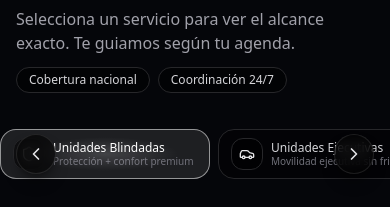
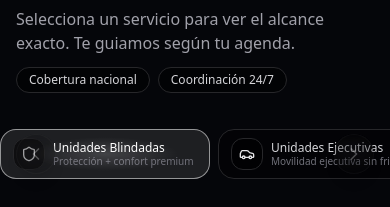
Before and after one commit to mfuentesf/ELITEWEB, a Next.js app: page / in a window 390 px wide. Shown: the part 1282-1489 px from the top of the page. Built offline with nearby package versions, Linux system fonts and the light colour scheme.

Commit message:
Update page.tsx

```diff
--- a/src/app/page.tsx
+++ b/src/app/page.tsx
@@ -385,12 +385,15 @@ function ServicesTabs() {
           onClick={() => scrollTabs("left")}
           disabled={!canLeft}
           className={[
-            "md:hidden absolute left-0 top-1/2 -translate-y-1/2 z-10",
-            "h-10 w-10 rounded-full border border-white/10 bg-black/60 backdrop-blur",
-            "grid place-items-center shadow-lg shadow-black/40",
-            "transition active:scale-95",
-            canLeft ? "opacity-100" : "opacity-0 pointer-events-none",
-          ].join(" ")}
+  "md:hidden absolute left-0 top-1/2 -translate-y-1/2 z-10",
+  "h-10 w-10 rounded-full border border-white/10 bg-black/40 backdrop-blur",
+  "grid place-items-center shadow-lg shadow-black/30",
+  "transition duration-200",
+  "opacity-30 hover:opacity-85 active:opacity-90",
+  "hover:bg-black/55 active:bg-black/60",
+  canLeft ? "pointer-events-auto" : "opacity-0 pointer-events-none",
+].join(" ")}
+
           aria-label="Ver servicios anteriores"
         >
           <ChevronLeft className="h-5 w-5 text-zinc-200" />
@@ -402,12 +405,15 @@ function ServicesTabs() {
           onClick={() => scrollTabs("right")}
           disabled={!canRight}
           className={[
-            "md:hidden absolute right-0 top-1/2 -translate-y-1/2 z-10",
-            "h-10 w-10 rounded-full border border-white/10 bg-black/60 backdrop-blur",
-            "grid place-items-center shadow-lg shadow-black/40",
-            "transition active:scale-95",
-            canRight ? "opacity-100" : "opacity-0 pointer-events-none",
-          ].join(" ")}
+  "md:hidden absolute right-0 top-1/2 -translate-y-1/2 z-10",
+  "h-10 w-10 rounded-full border border-white/10 bg-black/40 backdrop-blur",
+  "grid place-items-center shadow-lg shadow-black/30",
+  "transition duration-200",
+  "opacity-30 hover:opacity-85 active:opacity-90",
+  "hover:bg-black/55 active:bg-black/60",
+  canRight ? "pointer-events-auto" : "opacity-0 pointer-events-none",
+].join(" ")}
+
           aria-label="Ver más servicios"
         >
           <ChevronRight className="h-5 w-5 text-zinc-200" />
```
